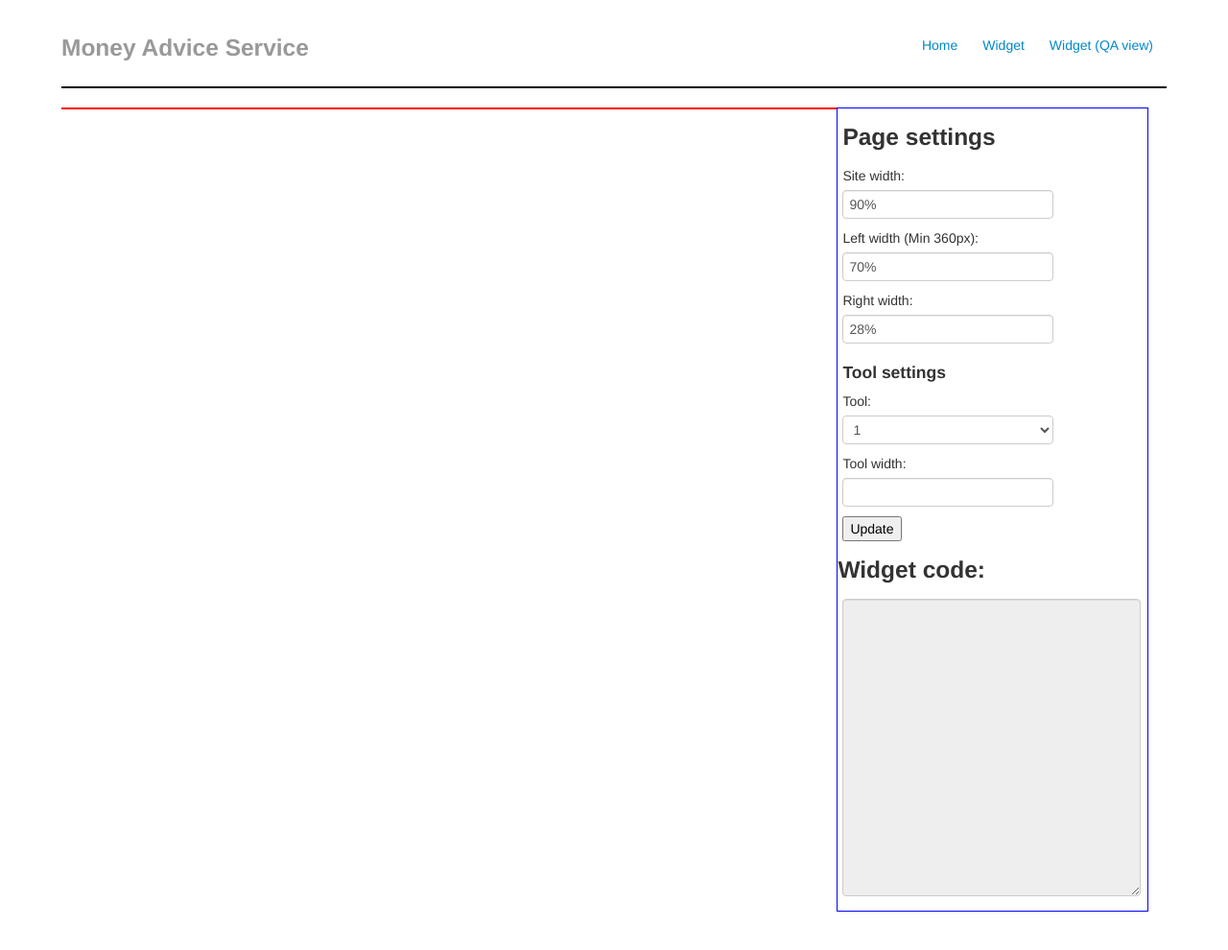
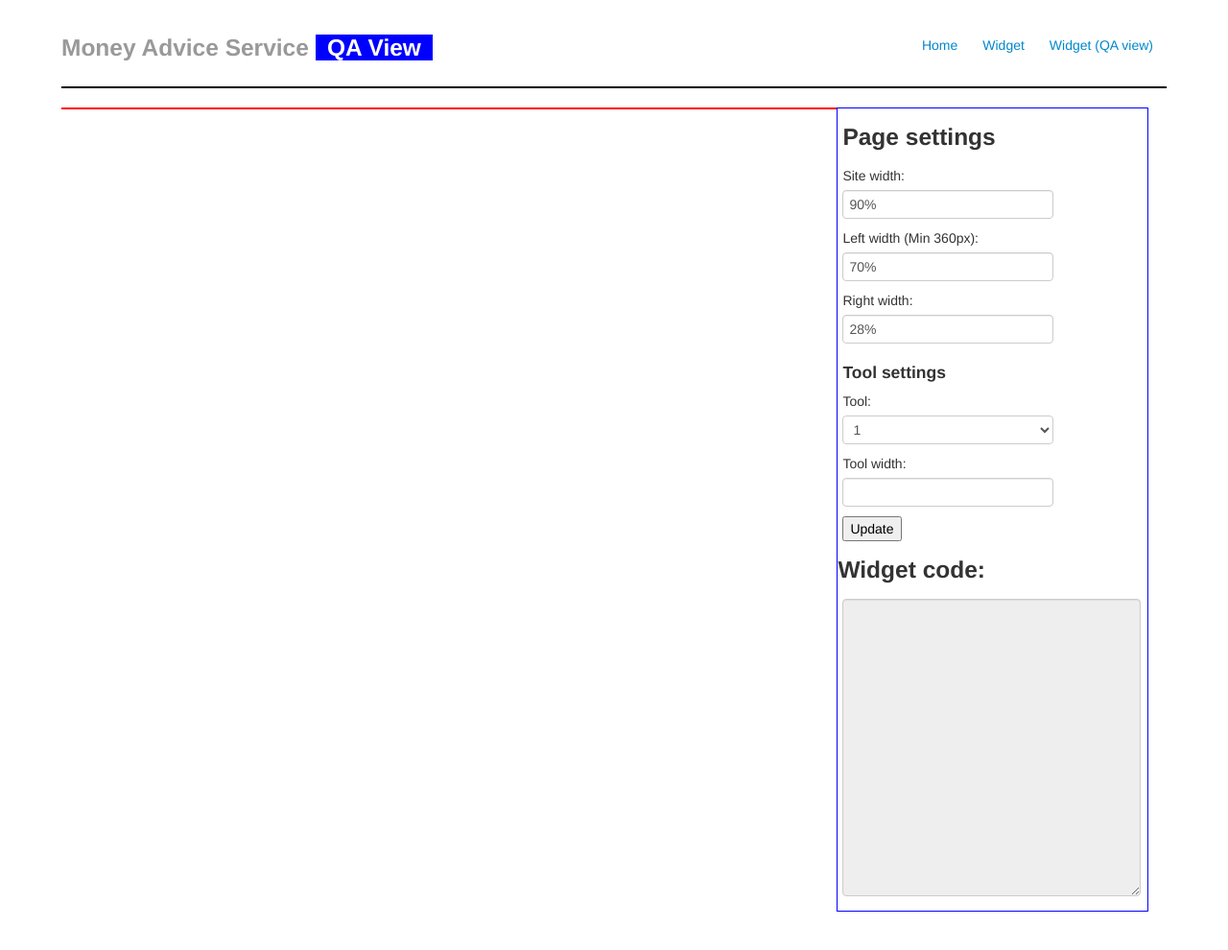
Before and after one commit to moneyadviceservice/test-harness, a Jekyll site: the page built from widgets-qa.html, in a window 1280 px wide. Shown: the whole page at 96% size. Built offline with Jekyll 4.4.1, drawn with Linux system fonts in a browser that asks for light colours; comment, search, counter and statistics services are not loaded.

Commit message:
Highlight the QA page more clearly

```diff
--- a/css/application.css
+++ b/css/application.css
@@ -67,3 +67,9 @@ hr {
     width: 95%;
     height: 300px;
 }
+
+.highlight-text {
+    color: white;
+    background-color: blue;
+    padding: 0 0.5em;
+}
--- a/widgets-qa.html
+++ b/widgets-qa.html
@@ -20,7 +20,7 @@
             <li><a href="./widgets.html">Widget</a></li>
             <li><a class="active" href="./widgets-qa.html">Widget (QA view)</a></li>
         </ul>
-        <h3 class="muted">Money Advice Service</h3>
+        <h3 class="muted">Money Advice Service <span class="highlight-text">QA View</span></h3>
     </div>
 
     <hr>
```
